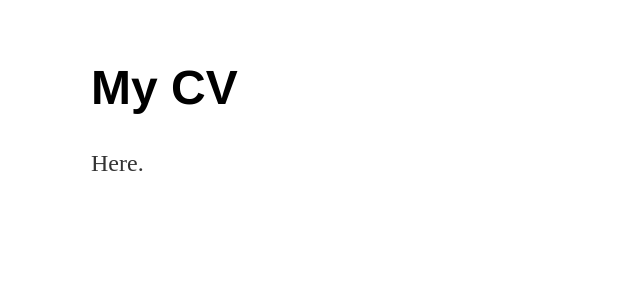
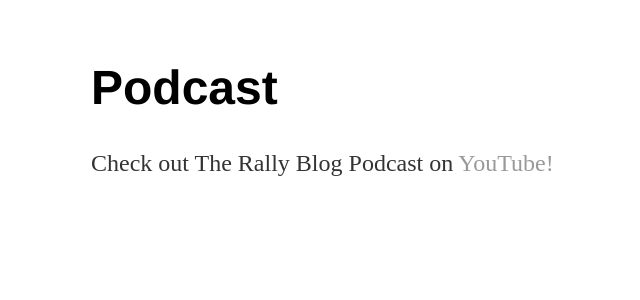
Before and after one commit to mwhitey/mwhitey.github.io, a Jekyll site: the page podcast.html, which Jekyll copies as it is, in a window 1280 px wide. Shown: the top 300 px of the page, without its empty margins (101-741 px from the left). Built offline with Jekyll 4.4.1, drawn with Linux system fonts in a browser that asks for light colours.

Commit message:
Removed CV (for now) and added Podcast

```diff
--- a/cv.html
+++ b/podcast.html
@@ -3,9 +3,9 @@
 <body>
   <!-- link to main stylesheet -->
   		<link rel="stylesheet" type="text/css" href="/css/main.css">
-<h1>My CV</h1>
+<h1>Podcast</h1>
 
-<p>Here.</p>
+<p>Check out The Rally Blog Podcast on <a href="https://www.YouTube.com/Spikeball">YouTube!</p>
 
 </body>
 </html>
```
